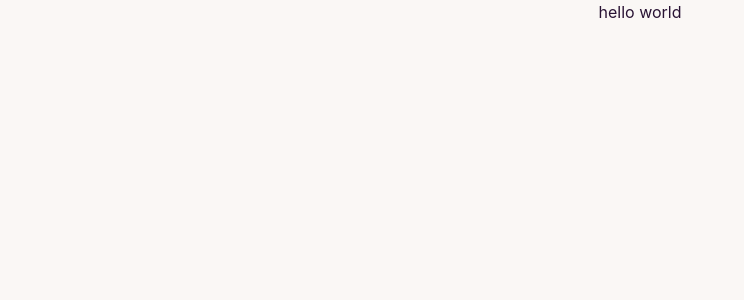
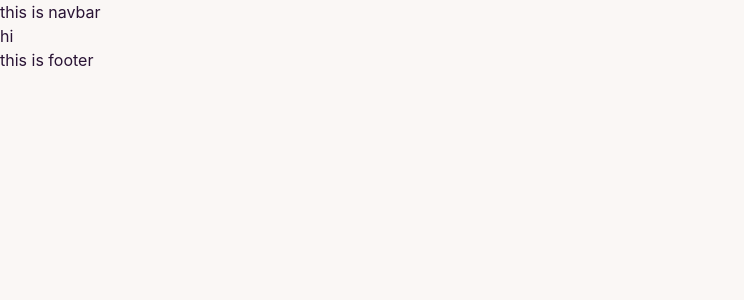
Before and after one commit to maj-jinnah/alpha-mobile-client, a React (Create React App) app: page / in a window 1280 px wide. Shown: the top 300 px of the page, without its empty margins (0-744 px from the left). Built offline with nearby package versions, Linux system fonts and the light colour scheme.

Commit message:
basic router setup done

```diff
--- a/src/App.js
+++ b/src/App.js
@@ -1,9 +1,13 @@
+import { RouterProvider } from 'react-router-dom';
 import './App.css';
+import { router } from './Routers/Route/Router';
 
 function App() {
   return (
-    <div className="App">
-      <h3>hello world</h3>
+    <div className="max-w-[1440px] mx-auto">
+      <RouterProvider
+        router={router}
+      ></RouterProvider>
     </div>
   );
 }
--- /dev/null
+++ b/src/Layouts/Main/Main.js
@@ -0,0 +1,16 @@
+import React from 'react';
+import { Outlet } from 'react-router-dom';
+import Footer from '../../Pages/Shared/Footer/Footer';
+import Navbar from '../../Pages/Shared/Navbar/Navbar';
+
+const Main = () => {
+    return (
+        <div>
+            <Navbar></Navbar>
+            <Outlet></Outlet>
+            <Footer></Footer>
+        </div>
+    );
+};
+
+export default Main;
--- /dev/null
+++ b/src/Pages/Home/Home/Home.js
@@ -0,0 +1,11 @@
+import React from 'react';
+
+const Home = () => {
+    return (
+        <div>
+            <h1>hi </h1>
+        </div>
+    );
+};
+
+export default Home;
--- /dev/null
+++ b/src/Pages/Shared/Footer/Footer.js
@@ -0,0 +1,11 @@
+import React from 'react';
+
+const Footer = () => {
+    return (
+        <div>
+            <h1>this is footer</h1>
+        </div>
+    );
+};
+
+export default Footer;
--- /dev/null
+++ b/src/Pages/Shared/Navbar/Navbar.js
@@ -0,0 +1,11 @@
+import React from 'react';
+
+const Navbar = () => {
+    return (
+        <div>
+            <h1>this is navbar</h1>
+        </div>
+    );
+};
+
+export default Navbar;
--- /dev/null
+++ b/src/Routers/Route/Router.js
@@ -0,0 +1,16 @@
+import { createBrowserRouter } from "react-router-dom";
+import Main from "../../Layouts/Main/Main";
+import Home from "../../Pages/Home/Home/Home";
+
+export const router = createBrowserRouter([
+    {
+        path: '/',
+        element: <Main></Main>,
+        children: [
+            {
+                path: '/',
+                element: <Home></Home>
+            }
+        ]
+    }
+])
```
